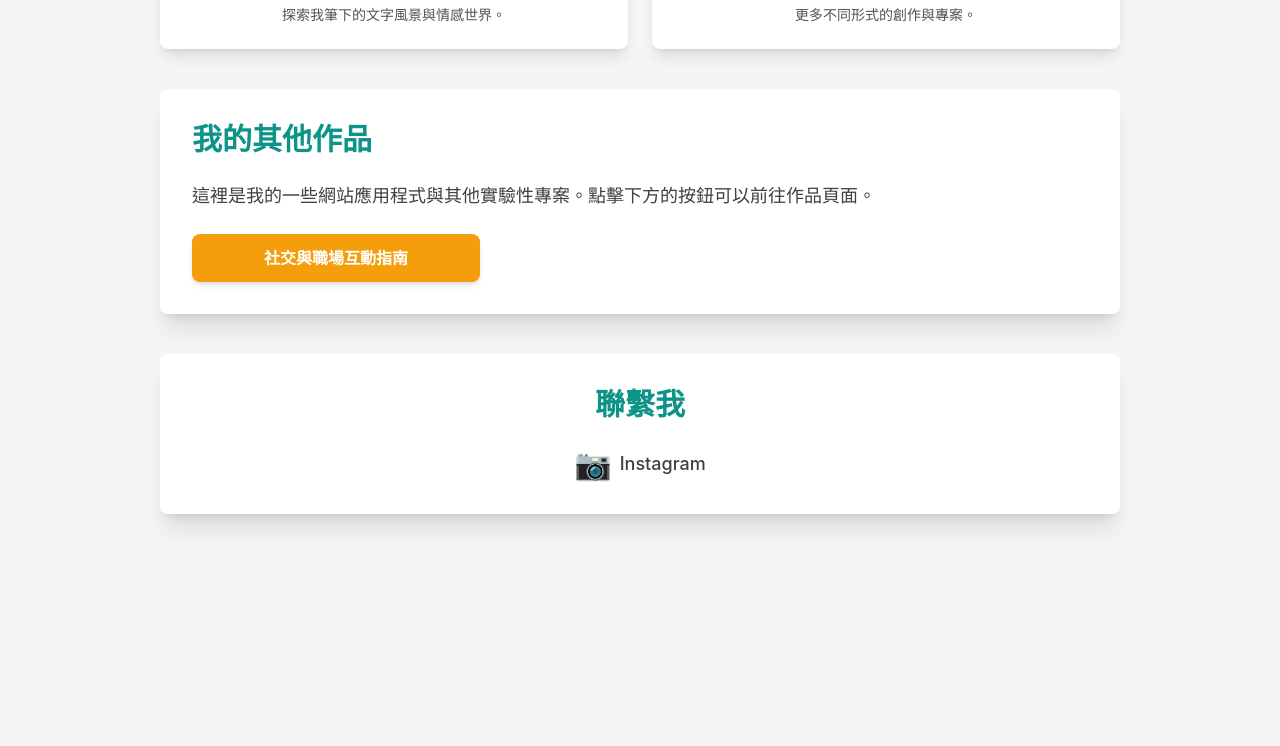
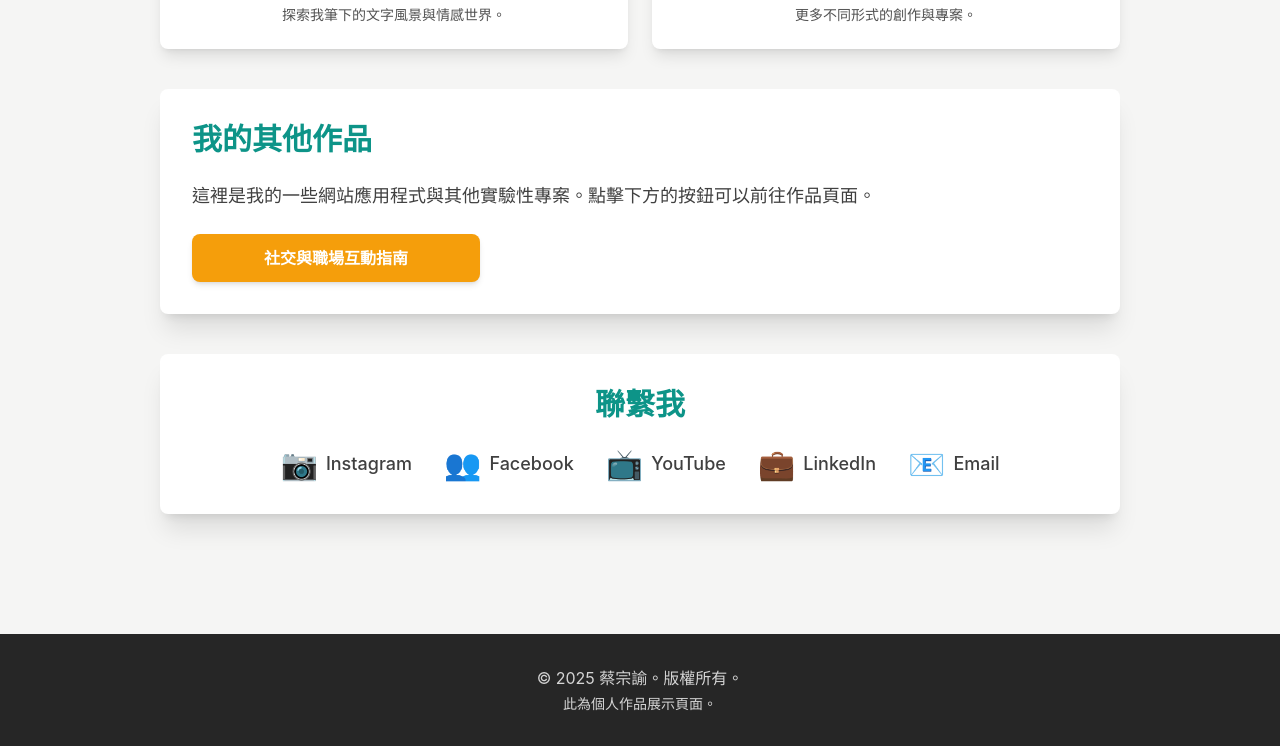
Before and after one commit to Fatel030/my-html-app, a plain HTML site: page index.html in a window 1280 px wide. Shown: the part 620-1366 px from the top of the page. Before the commit the page ends 1206 px from the top, so only its background shows below. Drawn offline with nearby package versions, Linux system fonts and the light colour scheme.

Commit message:
Update index.html

```diff
--- a/index.html
+++ b/index.html
@@ -87,4 +87,35 @@
                     <span class="text-3xl">📷</span>
                     <span class="text-lg font-medium">Instagram</span>
                 </a>
-                <a href="https://www.facebook.com/cai.zong.yu.436593?locale=zh_TW" target="_blank" rel="noopener noreferrer" class="
+                <a href="https://www.facebook.com/cai.zong.yu.436593?locale=zh_TW" target="_blank" rel="noopener noreferrer" class="flex items-center space-x-2 text-neutral-700 hover:text-amber-600 transition-colors">
+                    <span class="text-3xl">👥</span>
+                    <span class="text-lg font-medium">Facebook</span>
+                </a>
+                <a href="https://www.youtube.com/@fatel0008" target="_blank" rel="noopener noreferrer" class="flex items-center space-x-2 text-neutral-700 hover:text-amber-600 transition-colors">
+                    <span class="text-3xl">📺</span>
+                    <span class="text-lg font-medium">YouTube</span>
+                </a>
+                <a href="https://www.linkedin.com/in/%E5%AE%97%E8%AB%AD-%E8%94%A1-262b56351/" target="_blank" rel="noopener noreferrer" class="flex items-center space-x-2 text-neutral-700 hover:text-amber-600 transition-colors">
+                    <span class="text-3xl">💼</span>
+                    <span class="text-lg font-medium">LinkedIn</span>
+                </a>
+                <a href="mailto:k24670917@gmail.com" class="flex items-center space-x-2 text-neutral-700 hover:text-amber-600 transition-colors">
+                    <span class="text-3xl">📧</span>
+                    <span class="text-lg font-medium">Email</span>
+                </a>
+            </div>
+        </section>
+
+    </main>
+
+    <footer class="bg-neutral-800 text-neutral-300 py-8 mt-12">
+        <div class="max-w-5xl mx-auto px-4 sm:px-6 lg:px-8 text-center">
+            <p>© <span id="currentYear"></span> 蔡宗諭。版權所有。</p> <p class="text-sm mt-1">此為個人作品展示頁面。</p>
+        </div>
+    </footer>
+
+    <script>
+        document.getElementById('currentYear').textContent = new Date().getFullYear();
+    </script>
+</body>
+</html>
```
